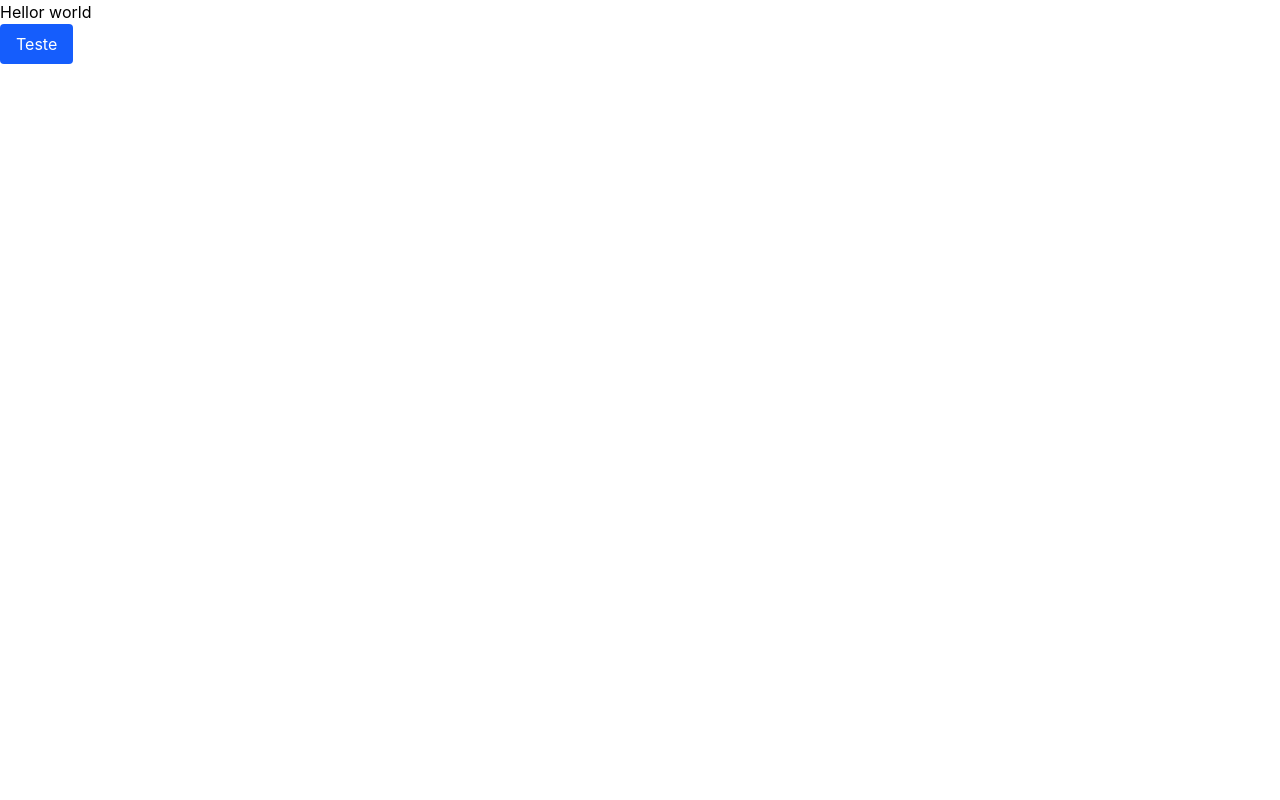
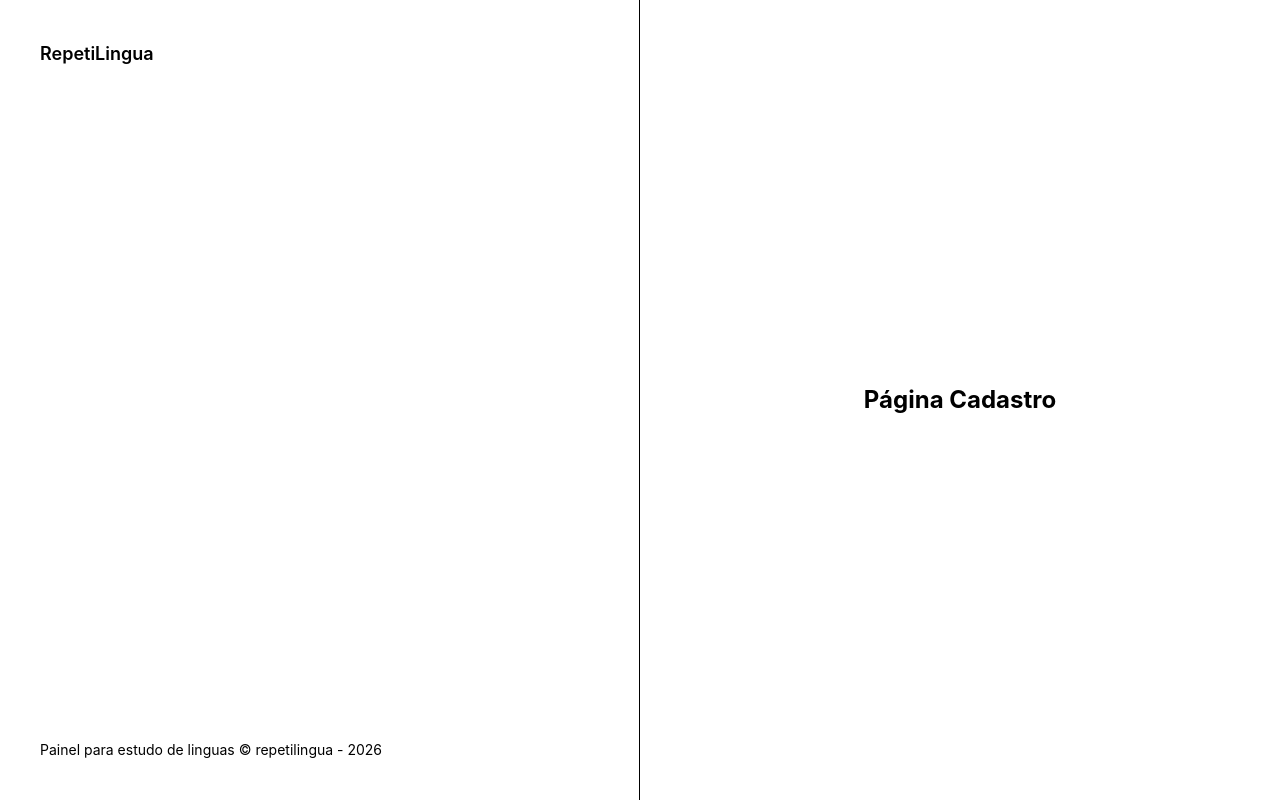
Before and after one commit to LucasPapini/repetilingua-web, a React (Vite) app: page /sign-up in a window 1280 px wide. Built offline with nearby package versions, Linux system fonts and the light colour scheme.

Commit message:
config(repetilingua): Foram configurado o roteamento da aplicacao. Divisao de elementos entre area para login e cadastro. Criado um defaultLayout para teste, mas ainda requer configuracoes.

```diff
--- a/package.json
+++ b/package.json
@@ -12,7 +12,8 @@
   "dependencies": {
     "@tailwindcss/vite": "^4.3.3",
     "react": "^19.2.8",
-    "react-dom": "^19.2.8"
+    "react-dom": "^19.2.8",
+    "react-router-dom": "^7.18.3"
   },
   "devDependencies": {
     "@eslint/js": "^10.0.1",
--- a/src/App.tsx
+++ b/src/App.tsx
@@ -1,12 +1,10 @@
-import { Button } from '@/components/Button'
 import './styles.css'
+import { RouterProvider } from 'react-router-dom'
+import { router } from '@/routes/routes'
 
 function App() {
   return (
-    <>
-      <h1>Hellor world</h1>
-      <Button title="Teste" />
-    </>
+    <RouterProvider router={router} />
   )
 }
 
--- /dev/null
+++ b/src/pages/_layout/app.tsx
@@ -0,0 +1,12 @@
+import { Outlet } from "react-router-dom";
+
+export function AppLayout() {
+  return (
+    <>
+      {/*Colocar o Header aqui ... */}
+      {/* Area logada vai vim nesta parte do código ... */}
+      <h1>Area logada aqui</h1>
+      <Outlet />
+    </>
+  )
+}
--- /dev/null
+++ b/src/pages/_layout/auth.tsx
@@ -0,0 +1,22 @@
+import { Outlet } from "react-router-dom";
+
+export function AuthLayout() {
+  return (
+    <div className="grid min-h-screen grid-cols-2 antialiased">
+      <div className="border-foreground/5 bg-muted text-muted-foreground flex h-full flex-col justify-between border-r p-10">
+        <div className="text-foreground flex items-center gap-3 text-lg">
+          {/* <Pizza className="h-5 w-5" /> */}
+          <span className="font-semibold">RepetiLingua</span>
+        </div>
+
+        <footer className="text-sm">
+          Painel para estudo de linguas &copy; repetilingua - {new Date().getFullYear()}
+        </footer>
+      </div>
+
+      <div className="relative flex flex-col items-center justify-center">
+        <Outlet />
+      </div>
+    </div>
+  )
+}
--- /dev/null
+++ b/src/pages/auth/sing-in.tsx
@@ -0,0 +1,3 @@
+export function SingIn() {
+  return <h1 className="text-2xl font-bold p-4">Página Login</h1>;
+}
--- /dev/null
+++ b/src/pages/auth/sing-up.tsx
@@ -0,0 +1,6 @@
+export function SingUp() {
+  return (<>
+    <h1 className="text-2xl font-bold p-4">Página Cadastro</h1></>
+
+  );
+}
--- /dev/null
+++ b/src/routes/defaultLayout.tsx
@@ -0,0 +1,23 @@
+import { Outlet } from "react-router-dom";
+
+export function DefaultLayout() {
+  return (
+    <div className="min-h-screen flex flex-col">
+      {/* Header Fixo */}
+      <header className="border-b border-zinc-800 p-4 flex justify-between items-center">
+        <h1 className="font-bold text-lg tracking-wide">repetilngua</h1>
+      </header>
+
+      {/* Conteúdo Dinâmico das Páginas */}
+      <main>
+        <Outlet />
+      </main>
+
+      {/* Bar de Navegação Inferior (Estilo App/PWA) */}
+      {/* <nav className="border-t border-zinc-800 p-3 flex justify-around bg-zinc-900">
+        <span className="text-xs text-zinc-400">Home</span>
+        <span className="text-xs text-zinc-400">Textos</span>
+      </nav> */}
+    </div>
+  )
+}
--- /dev/null
+++ b/src/routes/routes.tsx
@@ -0,0 +1,17 @@
+import { AuthLayout } from '@/pages/_layout/auth';
+import { SingIn } from '@/pages/auth/sing-in';
+import { SingUp } from '@/pages/auth/sing-up';
+
+import { createBrowserRouter, Navigate } from 'react-router-dom';
+
+export const router = createBrowserRouter([
+  {
+    path: '/',
+    element: <AuthLayout />,
+    children: [
+      { index: true, element: <Navigate to="/sign-in" replace /> },
+      { path: '/sign-in', element: <SingIn /> },
+      { path: '/sign-up', element: <SingUp /> },
+    ]
+  }
+])
```
Also changed, not shown: 1 other file (tests, documents, lock files or other folders).
